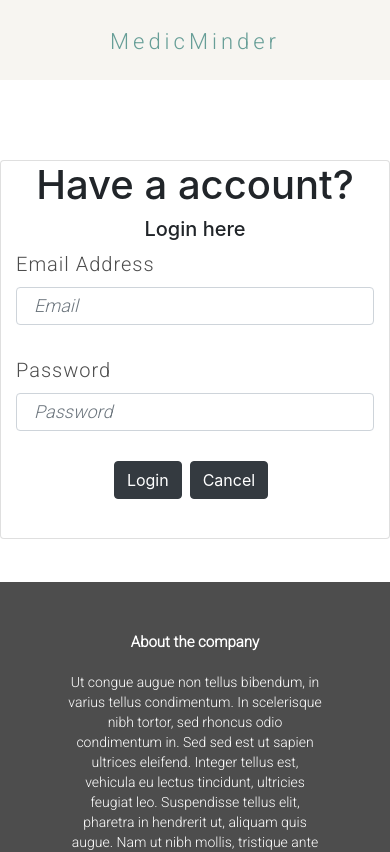
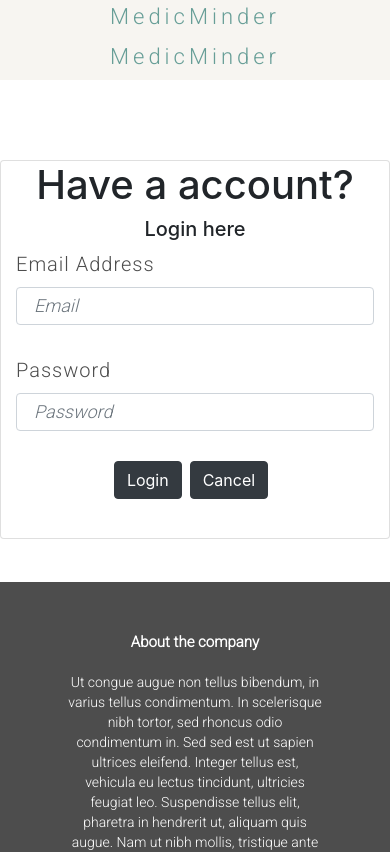
Before and after one commit to mrsbergsman/dosmaskinen, a React (Create React App) app: page /login in a window 390 px wide. Shown: the top 852 px of the page. Built offline with nearby package versions, Linux system fonts and the light colour scheme.

Commit message:
fixed that the welcome message and the logout link are correctly placed in crome

```diff
--- a/src/components/header/Header.js
+++ b/src/components/header/Header.js
@@ -6,11 +6,11 @@ import './_header.scss'
 const Header = ()=>{
   return (
     <>
-      <div className="header-container">
+      {/* <div className="header-container">
         <div className="logo-box">
           <p className="logo">MedicMinder</p>
         </div>
-      </div>
+      </div> */}
       <UserInfo/>
     </>
   )
--- a/src/components/header/_header.scss
+++ b/src/components/header/_header.scss
@@ -1,42 +1,42 @@
-@import '../_variables';
-.header-container {
-    margin: 0;
-    padding: 0;
-    height: 80px;
-    background-color: $bgColor;
-    width: 100%;
-    // this is necessary for the hamburgermenu
-    //not to look funny when its opend
-    position: relative;
-    z-index: 3;
-}
+// @import '../_variables';
+// .header-container {
+//    margin: 0;
+//    padding: 0;
+//     height: 80px;
+//    background-color: $bgColor;
+//    width: 100%;
+//    // this is necessary for the hamburgermenu
+//    //not to look funny when its opend
+//    position: relative;
+//    z-index: 3;
+// }
 
-.logo-box {
-    width: 30%;
-    display: inline;
-}
+// .logo-box {
+//    width: 30%;
+//    display: inline;
+// }
 
-.logo {
-    margin-top: 0px;
-    font-family: $fontRoboto;
-    color: $headerColor;
-    letter-spacing: 4px;
-    font-size: 30px;
-    text-align: left;
-    margin-left: 7%;
-    padding: 18px;
-}
+// .logo {
+//    margin-top: 0px;
+//    font-family: $fontRoboto;
+//    color: $headerColor;
+//    letter-spacing: 4px;
+//    font-size: 30px;
+//    text-align: left;
+//    margin-left: 7%;
+//     padding: 18px;
+// }
 
-@media only screen and (max-width: 900px) {
-    .logo {
-        text-align: center;
-        margin-left: 0px;
-    }
-}
+// @media only screen and (max-width: 900px) {
+//    .logo {
+//        text-align: center;
+//        margin-left: 0px;
+//    }
+// }
 
-@media only screen and (max-width: 500px) {
-    .logo {
-        font-size: 22px;
-        padding: 25px;
-    }
-}
+// @media only screen and (max-width: 500px) {
+//    .logo {
+//        font-size: 22px;
+//        padding: 25px;
+//    }
+// }
--- a/src/components/home/Home.js
+++ b/src/components/home/Home.js
@@ -1,6 +1,5 @@
 import React from 'react';
 import './_home.scss'
-import Header from '../header/Header';
 import Footer from '../footer/Footer';
 import Alarm from '../alarm/Alarm';
 import Navigationbar from '../navbar/Navigationbar';
@@ -10,7 +9,7 @@ import Navigationbar from '../navbar/Navigationbar';
 function Home () {
  return (
    <>
-      <Header/>
+
      <Navigationbar/>
        <div className="home-container">
          <Alarm/>
--- a/src/components/navbar/Navigationbar.js
+++ b/src/components/navbar/Navigationbar.js
@@ -16,23 +16,16 @@ function Navigationbar () {
           <NavLink className="nav" exact to="/information">
             <li className='nav-link'>Information</li>
           </NavLink>
-          <NavLink className="nav" exact to="/">
-            <li className='logout-link'>Log out</li>
-          </NavLink>
         </ul>
       </div>
-
 
      {/* this is where the hamburger menu starts */}
     <nav role="navigation">
       <div id="menuToggle">
-
       <input type="checkbox" />
-
       <span></span>
       <span></span>
       <span></span>
-
         <ul id="menu">
           <div className="mobil-menu">
             <NavLink exact to="/home">
@@ -47,9 +40,6 @@ function Navigationbar () {
               <li className='mobil-link'>Information</li>
               <hr style={{width:'70%'}}/>
             </NavLink>
-            <NavLink exact to="/">
-              <li className='mobil-logout-link'>Log out</li>
-            </NavLink>
           </div>
         </ul>
      </div>
--- a/src/components/navbar/_navigationbar.scss
+++ b/src/components/navbar/_navigationbar.scss
@@ -84,7 +84,6 @@
 /*
 * Just a quick hamburger
 */
-
 #menuToggle span {
  display: block;
  width: 33px;
@@ -142,7 +141,7 @@
  height: 100vh;
  width: 103%;
  padding: 10px;
-  padding-top: 50px;
+ padding-top: 130px;
  top: 50px;
  margin-left: -92%;
  flex-direction: column;
@@ -187,6 +186,11 @@
 }
 }
 
+@media screen and (max-width: 700px) {
+  #menu {
+    padding-top: 100px;
+   }
+}
 @media screen and (max-width: 550px) {
 
  #menuToggle {
@@ -194,6 +198,6 @@
  }
  #menu {
    margin-left: -83%;
-    padding-top: 100px;
+
  }
 }
--- a/src/components/registerHeader/_userinfo.scss
+++ b/src/components/registerHeader/_userinfo.scss
@@ -1,42 +1,57 @@
+
 @import '../_variables';
+.user-wrapper {
+   display: flex;
+   justify-content: space-between;
+   align-items: center;
+   width: 100%;
+   background-color: $bgColor;
+   position: relative;
+   z-index: 3;
+}
+
 .user-container {
-    //border: 2px solid red;
    display: flex;
+   justify-content: center;
    margin: 0;
    padding: 0;
    height: auto;
-    justify-content: end;
-    align-content: flex-end;
-    //float: right;
    background-color: $bgColor;
-    width: 100%;
-    // this is necessary for the hamburgermenu
+   width:fit-content;
+   //position and z-index is necessary for the hamburgermenu
    //not to look funny when its opend
    position: relative;
    z-index: 3;
 }
-
+ .logo {
+   margin-top: 0px;
+   font-family: $fontRoboto;
+   color: $headerColor;
+   letter-spacing: 4px;
+   font-size: 30px;
+   text-align: left;
+   margin-left: 7%;
+   padding: 20px;
+}
 .user-badge {
-    //border: 3px solid greenyellow;
    font-family: $fontRoboto;
    background-color: $bgColor;
+   text-align: center;
 }
 
 .user-info {
-    //border: 3px dotted rgb(181, 16, 247);
    float: right;
    color: $headerColor;
    text-transform: uppercase;
-    font-size: 20px;
+   font-size: 18px;
    font-family: $fontRoboto;
    padding-top: 10px;
    padding-right: 30px;
-    // position: relative;
-    // z-index: -1;
+   position: relative;
+   z-index: -1;
 }
 
 .logout {
-    //border: 3px solid rgb(4, 41, 248);
    font-family: $fontRoboto;
    font-weight: 600;
    letter-spacing: 1px;
@@ -48,24 +63,39 @@
 }
 
 .logout:hover {
-    // font-family: $fontRoboto;
-    // font-weight: normal;
    text-decoration: none;
-    // font-size: 16px, ;
-    // padding-top: 30px;
    color: rgb(161, 161, 161);
 }
 
-@media only screen and (max-width: 900px) {
+@media only screen and (max-width: 800px) {
+    .logout{
+    font-size: 12px;
+    }
     .logo {
-        text-align: center;
-        margin-left: 0px;
+    margin-left: 0%;
+    font-size: 22px;
+    }
+    .user-info {
+    padding-right: 0px;
+    font-size: 17px;
     }
  }
 
-@media only screen and (max-width: 500px) {
+@media only screen and (max-width: 650px) {
+    .user-wrapper  {
+    flex-direction: column-reverse;
+    }
     .logo {
-        font-size: 22px;
-        padding: 25px;
+    padding:0px;
+    margin-bottom: 7px;
     }
 }
+
+ @media only screen and (max-width: 350px) {
+    .logout{
+    font-size: 12px;
+    }
+    .user-info {
+    font-size: 12px;
+    }
+}
--- a/src/components/registerHeader/userInfo.js
+++ b/src/components/registerHeader/userInfo.js
@@ -1,10 +1,11 @@
 import React from 'react';
 import { Link } from 'react-router-dom';
-
 import './_userinfo.scss'
 
 const UserInfo = ({isLoggedIn,userName, onLogout}) => (
-  <>
+
+    <div className="user-wrapper">
+      <div className="logo">MedicMinder</div>
       <div className="user-container">
           {isLoggedIn && <p className="user-info">
               <span className="user-badge">
@@ -14,6 +15,7 @@ const UserInfo = ({isLoggedIn,userName, onLogout}) => (
               logout  </Link>}
             </p>}
         </div>
-    </>
+    </div>
+
 );
 export default UserInfo;
```
Lines whose indentation alone changed are shown as unchanged.
